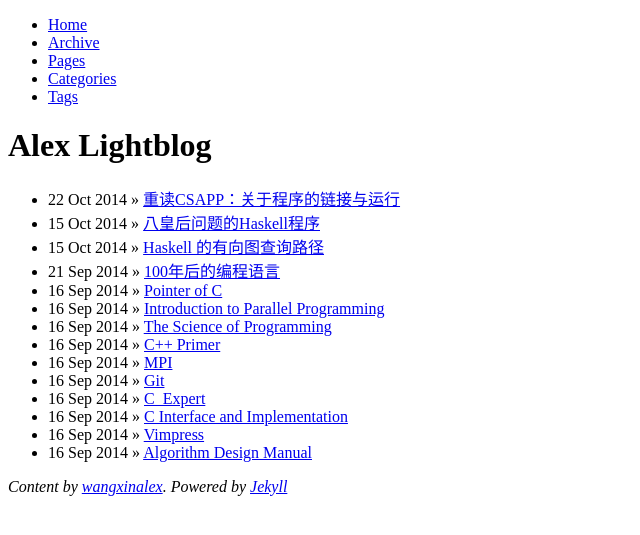
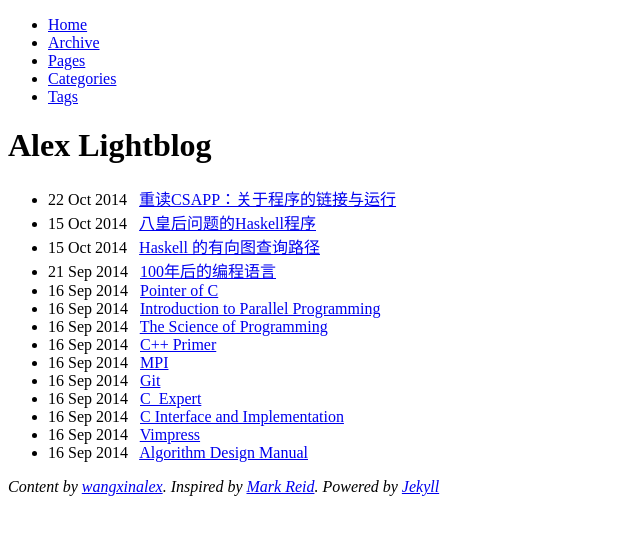
Before and after one commit to wangxinalex/wangxinalex.github.io, a Jekyll site: the page built from index.md, in a window 1280 px wide. Shown: the top 535 px of the page, without its empty margins (0-640 px from the left). Built offline with Jekyll 4.4.1, drawn with Linux system fonts in a browser that asks for light colours; nearby versions of some CDN libraries.

```diff
--- a/_includes/themes/mark-reid/default.html
+++ b/_includes/themes/mark-reid/default.html
@@ -89,6 +89,7 @@
   <div id="footer">
   	<address>
   			Content by <a href="/info/site.html">{{ site.author.name }}</a>.
+        Inspired by <a href="http://mark.reid.name/">Mark Reid</a>.
   			Powered by <a href="http://github.com/mojombo/jekyll/" title="A static, minimalist CMS">Jekyll</a>
   	</address>
   </div>
--- a/assets/themes/mark-reid/css/screen.css
+++ b/assets/themes/mark-reid/css/screen.css
@@ -86,6 +86,9 @@ table td{
 	line-height:1.5em;
 }
 
+.emphnext{
+	font-family: Palatino, georgia, "times new roman", serif;
+}
 #page, #disqus_thread {
 	background: white;
 /*	background-image: url(grid.png); */
--- a/index.md
+++ b/index.md
@@ -8,6 +8,6 @@ tagline: Supporting tagline
 
 <ul class="posts">
   {% for post in site.posts %}
-    <li><span>{{ post.date | date_to_string }}</span> &raquo; <a href="{{ BASE_PATH }}{{ post.url }}">{{ post.title }}</a></li>
+    <li><span>{{ post.date | date_to_string }}</span> &nbsp; <a href="{{ BASE_PATH }}{{ post.url }}">{{ post.title }}</a></li>
   {% endfor %}
 </ul>
```
